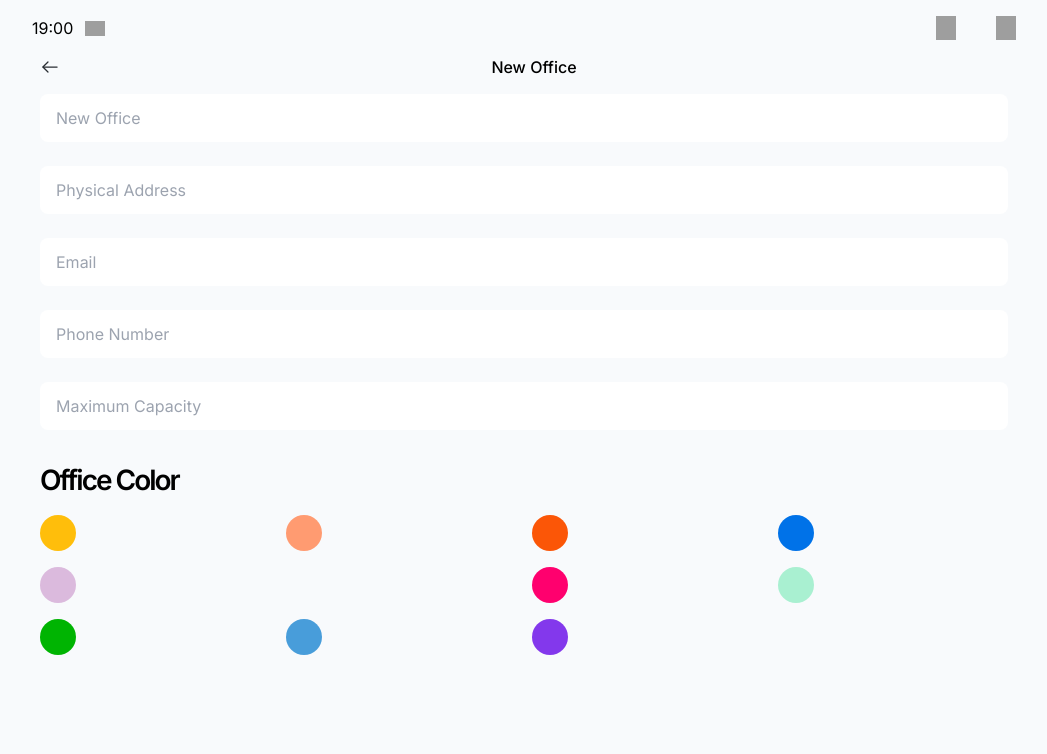
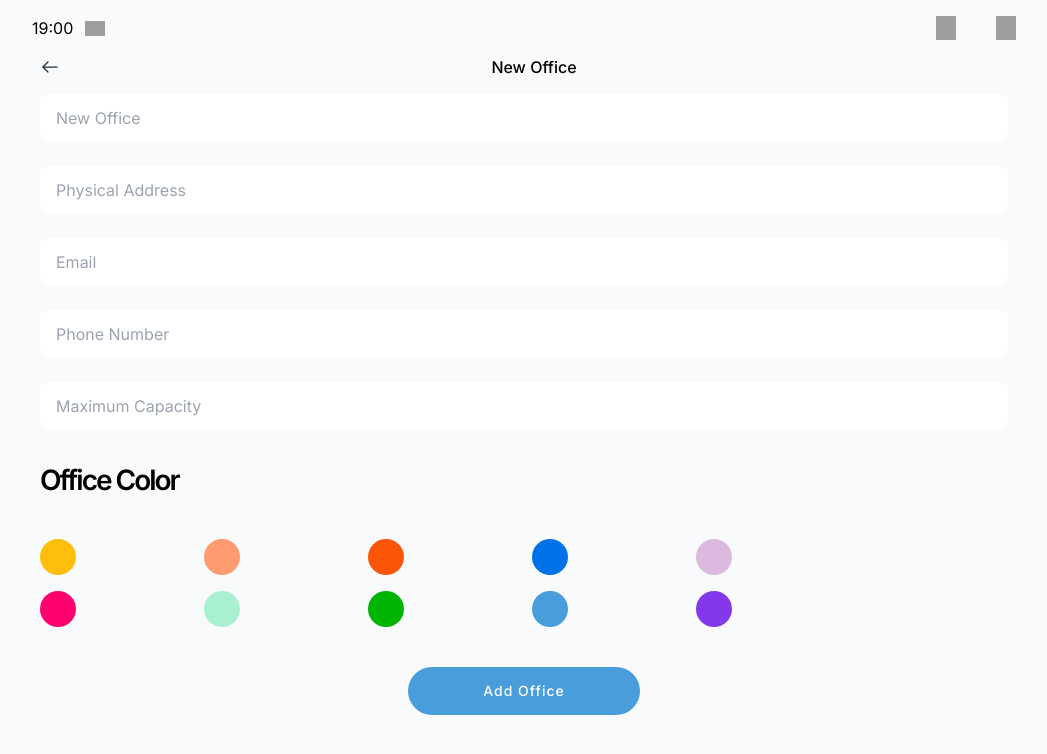
Before and after one commit to fGiordi/tecnical-assignment, a Next.js app: page /new-office in a window 1280 px wide. Shown: the top 754 px of the page, without its empty margins (116-1163 px from the left). Built offline with nearby package versions, Linux system fonts and the light colour scheme; grey boxes are pictures that could not be loaded.

Commit message:
add office page done

```diff
--- /dev/null
+++ b/src/app/components/Form/EntityActionBtn.tsx
@@ -0,0 +1,22 @@
+import React from 'react';
+
+interface ActionBtn {
+  name: string;
+  action: () => void;
+  fill: boolean;
+}
+export default function EntityActionBtn({ name, action, fill }: ActionBtn) {
+  return (
+    <button
+      type="submit"
+      onClick={action}
+      className={`w-[232px] h-[48px] rounded-[100px] ${
+        fill
+          ? 'bg-office-specno-blue-normal text-white'
+          : 'bg-transparent text-office-specno-blue-normal'
+      }  hover:opacity-[0.8] p-4  font-medium py-2 px-4 tracking-[1px] text-[14px]  leading-[16px]`}
+    >
+      {name}
+    </button>
+  );
+}
--- a/src/app/components/Form/Input.tsx
+++ b/src/app/components/Form/Input.tsx
@@ -5,6 +5,7 @@ interface IInput {
   value?: string;
   required?: boolean;
 }
+
 export default function Input({
   type,
   placeholder,
@@ -18,7 +19,7 @@ export default function Input({
       placeholder={placeholder}
       value={value}
       required={required}
-      className="w-full h-[48] rounded-[8px] px-4 py-3 bg-white text-black"
+      className={`w-full h-[48] rounded-[8px] px-4 py-3 bg-white text-black ${styles}`}
     />
   );
 }
--- a/src/app/new-office/page.tsx
+++ b/src/app/new-office/page.tsx
@@ -4,27 +4,32 @@ import ActionTitle from '@/app/components/ActionTitle';
 import Input from '@/app/components/Form/Input';
 import OfficeColor from '@/app/components/OfficeColor';
 import { officeColors } from '@/utils/officeColors';
+import EntityActionBtn from '@/app/components/Form/EntityActionBtn';
 
 export default function NewOffice() {
   // TODO to add form state libray and state mangement and DB connection
   const [preselectedColor, setPreSelectedColor] = useState<string | null>(null);
 
+  const submitOffice = () => {
+    // TODO to submit new office form
+  };
+
   return (
     <div className="flex flex-col px-4">
       <ActionTitle title="New Office" />
       <form>
-        <div className="flex flex-col py-4 gap-6 ">
+        <div className="flex flex-col py-4 gap-6">
           <Input type="text" placeholder="New Office" />
           <Input type="text" placeholder="Physical Address" />
           <Input type="text" placeholder="Email" />
           <Input type="text" placeholder="Phone Number" />
           <Input type="text" placeholder="Maximum Capacity" />
         </div>
-        <h2 className="py-5 text-left font-semibold text-[28px] leading-[29px] tracking-[-2px]">
+        <h2 className="py-5 text-left font-semibold text-[28px] leading-[29px] tracking-[-2px] mb-6">
           Office Color
         </h2>
 
-        <div className="grid grid-cols-4 gap-4 mb-10">
+        <div className="grid grid-cols-6 gap-4  mb-10">
           {officeColors.map((color, index) => {
             return (
               <OfficeColor
@@ -36,6 +41,14 @@ export default function NewOffice() {
             );
           })}
         </div>
+
+        <div className="flex items-center justify-center mt-9">
+          <EntityActionBtn
+            name="Add Office"
+            action={submitOffice}
+            fill={true}
+          />
+        </div>
       </form>
     </div>
   );
```
